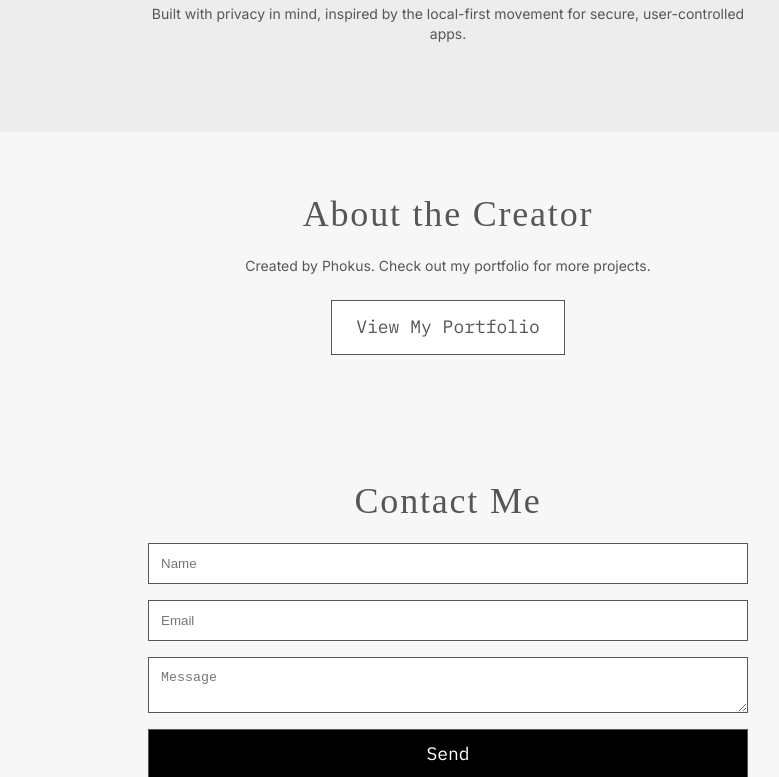
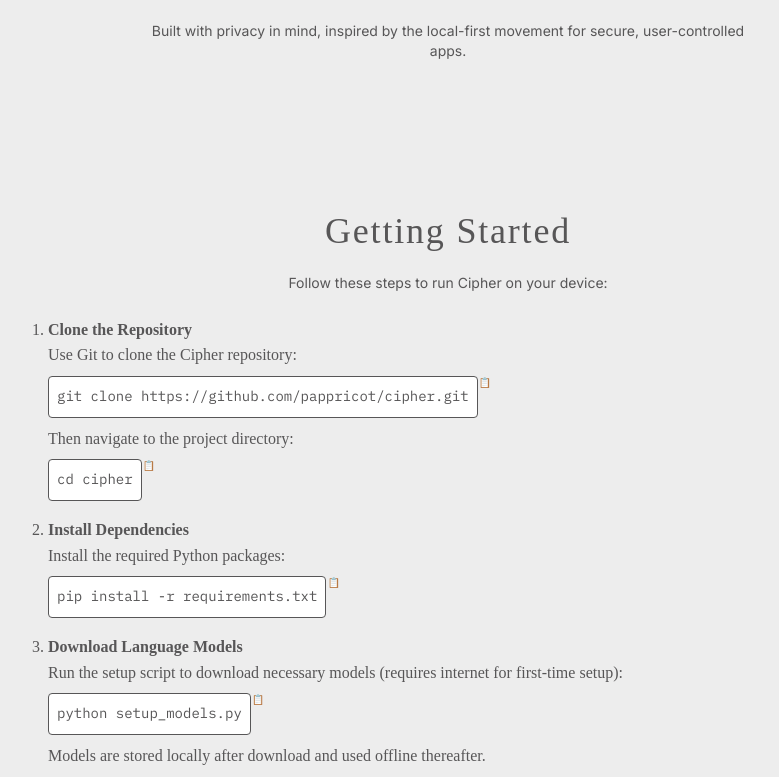
Before and after one commit to pappricot/CipherLandingPage, a plain HTML site: page index.html in a window 1280 px wide. Shown: the part 2023-2800 px from the top of the page, without its empty margins (192-971 px from the left). Drawn offline with nearby package versions, Linux system fonts and the light colour scheme.

Commit message:
add clipboard to copy commands

```diff
--- a/index.html
+++ b/index.html
@@ -18,7 +18,7 @@
     <nav class="nav-menu">
       <a href="#home">Home</a>
       <a href="#why-offline-first">Why Offline-First?</a>
-      <!-- <a href="[your-portfolio-url]" target="_blank">About</a> -->
+      <a href="#getting-started">Getting Started</a>
       <a href="#contact-me">Contact Me</a>
     </nav>
   </header>
@@ -27,10 +27,9 @@
     <h1>Cipher.</h1>
     <p>Privacy-first tool to process your text locally on any device.</p>
     <div class="header-btns">
-      <button onclick="trackDownload()">Download Now</button>
-      <button class="black" onclick="trackDownload()">Download Offline</button>
+        <a href="https://github.com/pappricot/cipher" target="_blank" class="button">Download from GitHub (Source Code)</a>
     </div>
-    <a href="#why-offline-first" class="learn-more">or Learn More</a>
+    <a href="#getting-started" class="learn-more">Get Started</a>
     <img class="mockup-image" src="type-800.webp" alt="Cipher application mockup" loading="lazy">
   </section>
 
@@ -58,10 +57,46 @@
     <p>Built with privacy in mind, inspired by the local-first movement for secure, user-controlled apps.</p>
   </section>
 
-  <section id="about" data-aos="fade-up">
-    <h2>About the Creator</h2>
-    <p>Created by Phokus. Check out my portfolio for more projects.</p>
-    <a href="https://github.com/pappricot" target="_blank" class="cta">View My Portfolio</a>
+  <section id="getting-started" data-aos="fade-up">
+    <h2>Getting Started</h2>
+    <p>Follow these steps to run Cipher on your device:</p>
+    <ol>
+      <li><strong>Clone the Repository</strong><br>
+        Use Git to clone the Cipher repository:
+        <div class="code-block">
+          <pre><code>git clone https://github.com/pappricot/cipher.git</code></pre>
+          <button class="copy-btn" data-clipboard-text="git clone https://github.com/pappricot/cipher.git">📋</button>
+        </div>
+        Then navigate to the project directory:
+        <div class="code-block">
+          <pre><code>cd cipher</code></pre>
+          <button class="copy-btn" data-clipboard-text="cd cipher">📋</button>
+        </div>
+      </li>
+      <li><strong>Install Dependencies</strong><br>
+        Install the required Python packages:
+        <div class="code-block">
+          <pre><code>pip install -r requirements.txt</code></pre>
+          <button class="copy-btn" data-clipboard-text="pip install -r requirements.txt">📋</button>
+        </div>
+      </li>
+      <li><strong>Download Language Models</strong><br>
+        Run the setup script to download necessary models (requires internet for first-time setup):
+        <div class="code-block">
+          <pre><code>python setup_models.py</code></pre>
+          <button class="copy-btn" data-clipboard-text="python setup_models.py">📋</button>
+        </div>
+        Models are stored locally after download and used offline thereafter.
+      </li>
+      <li><strong>Run Cipher</strong><br>
+        Start the application:
+        <div class="code-block">
+          <pre><code>python main.py</code></pre>
+          <button class="copy-btn" data-clipboard-text="python main.py"><span class="emoji">📋</span></button>
+        </div>
+      </li>
+    </ol>
+    <p><strong>Notes:</strong> Ensure you have Python 3.11+ and Git installed. For advanced users, optional Docker instructions are available in the <a href="https://github.com/pappricot/cipher/blob/main/README.md" target="_blank">GitHub README</a>.</p>
   </section>
 
   <section id="contact-me" data-aos="fade-up">
@@ -82,6 +117,7 @@
   <script src="https://unpkg.com/aos@next/dist/aos.js"></script>
   <!-- Comment out Plausible Analytics script for local development -->
   <!-- <script defer data-domain="yourdomain.com" src="https://plausible.io/js/script.js"></script> -->
+  <script src="https://cdn.jsdelivr.net/npm/clipboard@2.0.11/dist/clipboard.min.js"></script>
   <script src="main.js"></script>
 </body>
 </html>
--- a/main.js
+++ b/main.js
@@ -7,13 +7,6 @@ const toggleMenu = () => {
 };
 
 document.querySelector('.hamburger').addEventListener('click', toggleMenu);
-
-// Track downloads with Plausible Analytics
-const trackDownload = () => {
-  // Comment out Plausible tracking for local development
-  // plausible('Download', { props: { tool: 'Cipher' } });
-  window.location.href = '/path/to/cipher.tar';
-};
 
 // Fetch and display the download count (commented out for local development)
 /*
@@ -224,17 +217,38 @@ const initAnimation = () => {
 initAnimation();
 
 // Contact Form Submission Logic
-document.addEventListener('DOMContentLoaded', () => {
-    document.getElementById('contact-form').addEventListener('submit', function(event) {
+document.addEventListener("DOMContentLoaded", () => {
+  try {
+    const contactForm = document.getElementById("contact-form");
+    if (contactForm) {
+      contactForm.addEventListener("submit", function (event) {
         event.preventDefault();
 
-      const name = encodeURIComponent(document.getElementById('name').value.trim());
-      const email = encodeURIComponent(document.getElementById('email').value.trim());
-      const message = encodeURIComponent(document.getElementById('message').value.trim());
+        const name = encodeURIComponent(document.getElementById("name").value.trim());
+        const email = encodeURIComponent(document.getElementById("email").value.trim());
+        const message = encodeURIComponent(document.getElementById("message").value.trim());
 
         const subject = `Contact Form Submission from ${name}`;
         const body = `Name: ${name}%0D%0AEmail: ${email}%0D%0AMessage: ${message}`;
 
         window.location.href = `mailto:anya.p.nguyen@gmail.com?subject=${subject}&body=${body}`;
       });
+    } else {
+      console.warn("Contact form not found.");
+    }
+  } catch (error) {
+    console.error("Error setting up contact form:", error);
+  }
+
+   // Initialize ClipboardJS and handle copy feedback
+   new ClipboardJS('.copy-btn');
+   document.querySelectorAll('.copy-btn').forEach(button => {
+     button.addEventListener('click', function() {
+       const originalContent = button.innerHTML;
+       button.innerHTML = '<span class="emoji">✅</span> Copied!';
+       setTimeout(() => {
+         button.innerHTML = originalContent;
+       }, 2000);
      });
+   });
+});
--- a/styles.css
+++ b/styles.css
@@ -49,7 +49,7 @@
     margin: 0 auto 1.5rem;
   }
 
-  button, a.cta {
+  a.cta, a.button {
     background-color: #FFFFFF;
     color: rgb(87, 86, 87);
     padding: 0.75rem 1.5rem;
@@ -59,6 +59,12 @@
     text-decoration: none;
     display: inline-block;
     cursor: pointer;
+  }
+
+  .button {
+    background-color: #000000;
+    color: #FFFFFF;
+    border: none;
   }
 
   .submit {
@@ -225,6 +231,62 @@
     background: #EDEDED;
   }
 
+  #getting-started {
+    background: #EDEDED;
+  }
+
+  #getting-started ol {
+    text-align: left;
+    max-width: 800px;
+    margin: 0 auto 1.5rem;
+  }
+
+  #getting-started li {
+    margin-bottom: 1rem;
+  }
+
+  #getting-started .code-block {
+    display: flex;
+    align-items: center;
+    gap: 0.5rem;
+    margin: 0.5rem 0;
+  }
+
+  #getting-started pre {
+    background: #FFFFFF;
+    padding: 0.5rem;
+    border: 1px solid rgb(87, 86, 87);
+    border-radius: 4px;
+    display: inline-block;
+    text-align: left;
+  }
+
+  #getting-started code {
+    font-family: "IBM Plex Mono", "Andale Mono", sans-serif;
+    font-size: 14px;
+  }
+
+  #getting-started .copy-btn {
+    position: relative;
+    bottom: 15px;
+    right: 15px;
+    background: none;
+    border: none;
+    font-size: 1rem;
+    cursor: pointer;
+    padding: 0.25rem 0.5rem;
+    color: rgb(87, 86, 87);
+    font-family: Inter, Arial, sans-serif;
+    display: flex;
+    align-items: center;
+    z-index: 1;
+    font-size: 10px;
+  }
+
+  #getting-started .copy-btn:hover {
+    color: #66CCFF;
+  }
+
   #contact-me form {
     display: flex;
     flex-direction: column;
```
Lines whose indentation alone changed are shown as unchanged.
